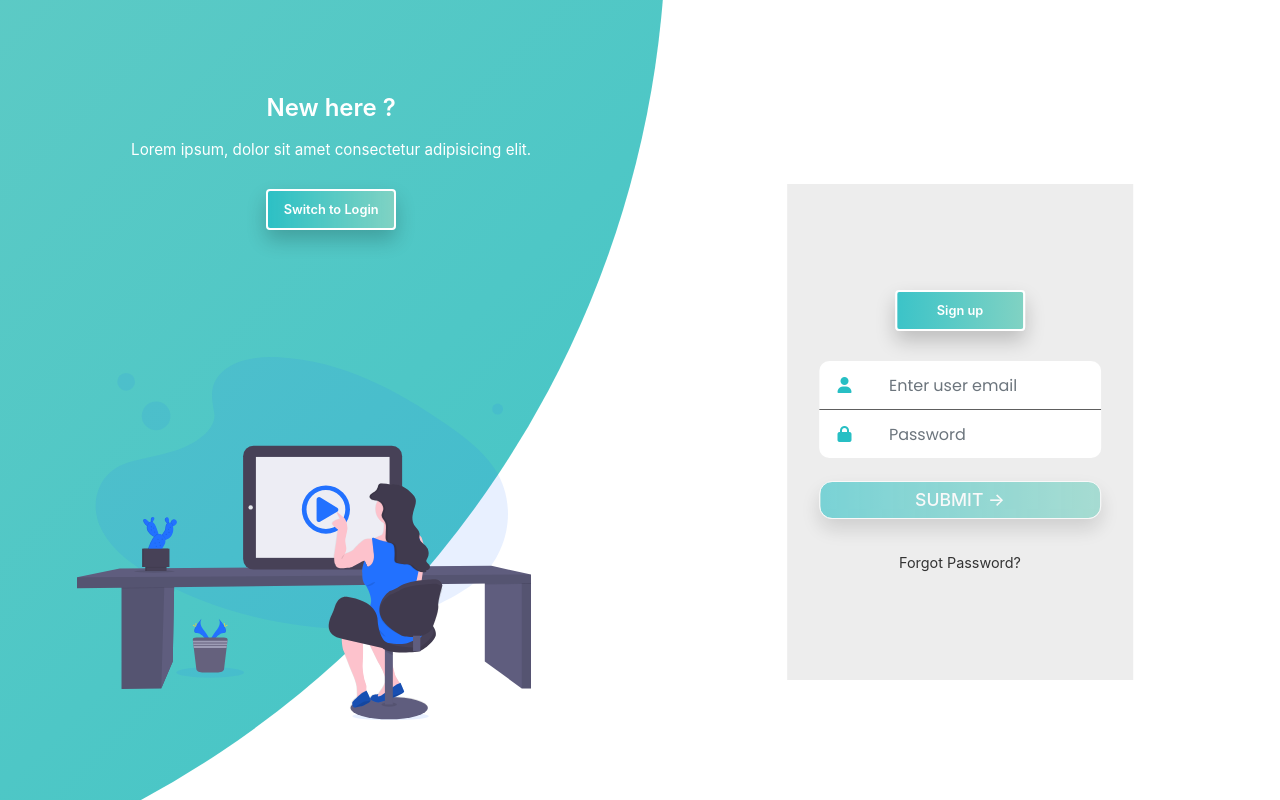
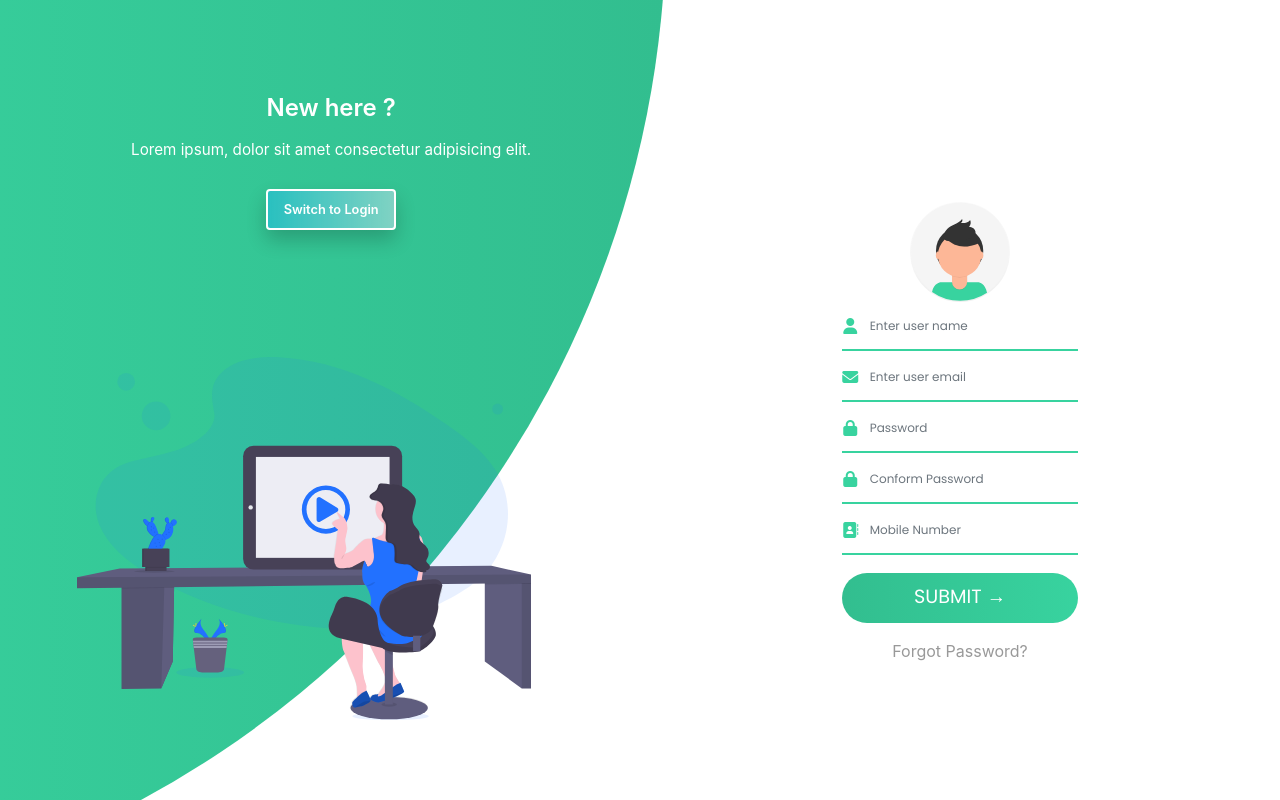
Before and after one commit to dudesIntz/Moving_Bird_Client, an Angular app: page / in a window 1280 px wide. Built offline with nearby package versions, Linux system fonts and the light colour scheme.

Commit message:
update form page

```diff
--- a/src/app/pages/sign-in-out/sign-in-out.component.css
+++ b/src/app/pages/sign-in-out/sign-in-out.component.css
@@ -27,12 +27,12 @@ input {
   top: 54%;
   transform: translate(-50%, -50%);
   left: 75%;
-  width: 27%;
+  width: 300px;
   transition: 1s 0.7s ease-in-out;
   display: grid;
   grid-template-columns: 1fr;
   z-index: 5;
-  height: 62%;
+  height: 82%;
 }
 form {
     position: relative;
@@ -45,8 +45,107 @@ form {
     grid-column: 1 / 2;
     grid-row: 1 / 2;
     padding: 2rem;
-    background: #1d1b1b14;
   }
+  .formGrp{
+    width: 100%;
+    position: relative;
+    display: grid;
+    grid-template-columns: 7% 93%;
+    margin: 25px 0;
+    padding: 5px 0;
+    border-bottom: 2px solid #d9d9d9;
+    margin: 2px;
+  }
+  .formGrp:before{
+    right: 50%;
+
+  }
+  .icon{
+    color: #d9d9d9;
+    display: flex;
+    justify-content: center;
+    align-items: center;
+  }
+
+  .icon i{
+    transition: .3s;
+  }
+  .formGrp:before, .formGrp:after {
+    content: '';
+    position: absolute;
+    bottom: -2px;
+    width: 0%;
+    height: 2px;
+    background-color: #38d39f;
+    transition: .4s;
+}
+.formGrp:before{
+	right: 50%;
+}
+
+.formGrp:after{
+	left: 50%;
+}
+
+.formGrp.focus:before, .formGrp.focus:after{
+	width: 50%;
+}
+.formGrp > div {
+  position: relative;
+  height: 35px;
+}
+.formGrp.focus > .icon > i {
+  color: #38d39f;
+}
+.formGrp.focus > div > h5 {
+  position: absolute;
+	left: 10px;
+	top: 50%;
+	transform: translateY(-50%);
+	color: #999;
+	font-size: 18px;
+	transition: .3s;
+}
+.formGrp > div > input {
+  position: absolute;
+  left: 0;
+  top: 0;
+  width: 100%;
+  height: 100%;
+  border: none;
+  outline: none;
+  background: none;
+  padding: 0.5rem 0.7rem;
+  font-size: 1.2rem;
+  color: #555;
+  font-size: 12px;
+  font-family: 'poppins', sans-serif;
+}
+.formGrp > div > input:focus{
+  box-shadow: none;
+}
+.signInBtn, .logInBtn{
+  display:block;
+  width: 100%;
+  height: 50px;
+  border-radius: 25px;
+  margin: 1rem 0;
+  font-size: 1.2rem;
+  outline: none;
+  border: none;
+  background-image: linear-gradient(to right, #32be8f, #38d39f, #32be8f);
+	background-size: 200%;
+	font-size: 1.2rem;
+	color: #fff;
+	font-family: 'Poppins', sans-serif;
+	text-transform: uppercase;
+	margin: 1rem 0;
+	cursor: pointer;
+	transition: .5s;
+}
+.signInBtn:hover{
+	background-position: right;
+}
 form.sign-up-form {
     opacity: 0;
     z-index: 1;
@@ -74,7 +173,7 @@ form.sign-up-form {
   top: -10%;
   right: 48%;
   transform: translateY(-50%);
-  background-image: linear-gradient(-45deg, #40c4c7 0%, #86d3c2 100%);
+  background-image: linear-gradient(to right, #32be8f, #38d39f, #32be8f);
   transition: 1.8s ease-in-out;
   border-radius: 50%;
   z-index: 6;
@@ -146,27 +245,13 @@ form.sign-up-form {
 .signinBtn{
 
 }
-.signupBtn {
+.switchBtn {
     margin-bottom: 30px;
     background-image: linear-gradient(to right, rgba(40, 191, 196, .9), rgb(128 210 195));
     box-shadow: 0 10px 20px rgba(0, 0, 0, .2);
     color: white;
 }
-.loginBtn{
-    display: block;
-    width: 100%;
-    border-radius: 13px;
-    background-image: linear-gradient(to right, rgba(40, 191, 196, .9), rgb(128 210 195));
-    box-shadow: 0 10px 20px rgba(0, 0, 0, .2);
-    font-size: 1.1rem;
-    font-weight: 500;
-    color: white;
-    text-transform: uppercase;
-    margin-top:23px;
-    /* margin: 16% 0; */
-    transition: .5s;
-    padding: 5px;
-}
+
 .loginBtn:hover{
 transform: translateY(-3px);
   box-shadow: 0 10px 20px rgba(0, 0, 0, .2);
@@ -180,61 +265,11 @@ transform: translateY(-3px);
   background-color: none;
 }
 
-.btn-margin{
-}
-.nomargin{
-    margin:0 !important;
-}
-.formGrp{
-    position: relative;
-    display: grid;
-    grid-template-columns: 15% 85%;
-    background: white;
-    width: 100%;
-    padding: 5px;
-}
-.userBox, .passwordBox{
-    border: none;
-    margin-left: 12px;
-}
-.icon{
-    color: #27bfc4;
-    align-self: center;
-    /* align-items: center; */
-    text-align: center;
+.fpw{
+  color: #999;
 }
 
-.loginText{
-    text-align: center;
-    font-size: 1rem;
-    font-weight: 500;
-    color: #212529ad;
-    margin: 6% 0 8% 0;
-}
-.userBox, .passwordBox{
-    box-shadow: none !important;
-    width: 95%;
-}
-.formGrp.user{
-    border-top-left-radius: 10px;
-    border-top-right-radius: 10px;
-    border-bottom: 1px solid #000000a1;
-}
-.formGrp.password{
-    border-bottom-left-radius: 10px;
-    border-bottom-right-radius: 10px;
-}
-.fpw {
-    display: block;
-text-align: center;
-text-decoration: none;
-color: #333;
-font-size: 0.9rem;
-transition: .3s;
-}
-.fpw:hover{
-color:#38d39f
-}
+
 
 /* ANIMATION */
 
@@ -305,10 +340,10 @@ color:#38d39f
     }
     .signin-signup {
       width: 100%;
-      top: 95%;
+      top: 98%;
       transform: translate(-50%, -100%);
       transition: 1s 0.8s ease-in-out;
-      padding: 2rem;
+      padding: 0.5rem 2rem;
     }
 
     .signin-signup,
@@ -354,10 +389,11 @@ color:#38d39f
     .panel p {
       font-size: 0.7rem;
       padding: 0.5rem 0;
+      margin-bottom: 0;
     }
 
     .btn.transparent {
-      width: 110px;
+      width: 118px;
       height: 35px;
       font-size: 0.7rem;
     }
@@ -366,8 +402,8 @@ color:#38d39f
       width: 1500px;
       height: 1500px;
       transform: translateX(-50%);
-      left: 30%;
-      bottom: 68%;
+      left: 44%;
+    bottom: 82%;
       right: initial;
       top: initial;
       transition: 2s ease-in-out;
@@ -393,10 +429,18 @@ color:#38d39f
     .right-panel .content {
       transform: translateY(300px);
     }
+    .left-panel .image,
+    .left-panel .content {
+      transform: translateY(-58px);
+    }
+
 
     .container1.sign-up-mode .signin-signup {
       top: 5%;
       transform: translate(-50%, 0);
+    }
+    form{
+      padding: 4rem;
     }
   }
 
@@ -404,17 +448,21 @@ color:#38d39f
     .signin-signup {
       width: 100%;
     }
+    .signInBtn{
+      height: 35px;
+      font-size: 1rem;
+    }
     .container1.sign-up-mode .right-panel .image,
     .container1.sign-up-mode .right-panel .content {
       transform: translateY(57px);
     }
     .left-panel .image,
     .left-panel .content {
-      transform: translateY(-34px);
+      transform: translateY(-76px);
     }
 
     form {
-      padding: 0 1.5rem;
+      padding: 0 2.5rem;
     }
 
     .image {
@@ -428,11 +476,11 @@ color:#38d39f
     }
 
     .container1:before {
-      bottom: 72%;
+      bottom: 83%;
       left: 50%;
     }
     .container1.sign-up-mode:before {
-      bottom: 28%;
-      left: 50%;
+      bottom: 24%;
+      left: 32%;
     }
   }
--- a/src/app/pages/sign-in-out/sign-in-out.component.html
+++ b/src/app/pages/sign-in-out/sign-in-out.component.html
@@ -8,19 +8,30 @@
         <div *ngIf="isLoading" style="position: absolute; z-index: 99;">
           <app-loading-spinner></app-loading-spinner>
         </div>
-				<button class="btn transparent signupBtn"> Sign up </button>
-				<div class="form-group nomargin formGrp user">
+        <img style="height:100px" src="../assets/avatar.svg">
+        <div class="form-group formGrp focus">
 					<div class="icon"> <i class="fas fa-user"></i> </div>
 					<div>
             <input
+            type="name"
+            class="form-control"
+            name="name"
+            placeholder="Enter user name"
+            ngModel required/>
+          </div>
+				</div>
+				<div class="form-group formGrp focus">
+					<div class="icon"> <i class="fas fa-envelope"></i> </div>
+					<div>
+            <input
             type="email"
-            class="form-control userBox"
+            class="form-control"
             name="email"
             placeholder="Enter user email"
             ngModel required/>
           </div>
 				</div>
-				<div class="form-group nomargin formGrp password">
+				<div class="form-group formGrp focus">
 					<div class="icon"> <i class="fas fa-lock"></i> </div>
 					<div>
             <input
@@ -30,57 +41,76 @@
             name="password"
             ngModel required/>
           </div>
+        </div>
+        <div class="form-group formGrp focus">
+					<div class="icon"> <i class="fas fa-lock"></i> </div>
+					<div>
+            <input
+            type="password"
+            class="form-control passwordBox"
+            placeholder="Conform Password"
+            name="password"
+            ngModel required/>
+          </div>
+        </div>
+        <div class="form-group formGrp focus">
+					<div class="icon"> <i class="fas fa-address-book"></i> </div>
+					<div>
+            <input
+            type="number"
+            class="form-control"
+            placeholder="Mobile Number"
+            name="number"
+            ngModel required/>
+          </div>
 				</div>
         <button
         type="submit"
-        [disabled]="!signupForm.valid"
-        class="btn loginBtn btn-block">
+
+        class="signInBtn">
         Submit
         <span>&rarr;</span>
         </button>
-        <hr> <a class="fpw" href="#"> Forgot Password?</a>
+        <a class="fpw" href="#"> Forgot Password?</a>
       </form>
 			<form #loginForm = 'ngForm' action="#" class="sign-up-form" (ngSubmit)="onSubmit(loginForm)">
         <div class="alert alert-danger alertmsg" *ngIf="error">
           <p style="margin:0;">{{error}}</p>
         </div>
-        <!--<div *ngIf="isLoading" style="position: absolute; z-index: 99;">
+        <!--[disabled]="!signupForm.valid"  <div *ngIf="isLoading" style="position: absolute; z-index: 99;">
           <app-loading-spinner></app-loading-spinner>
         </div>-->
-        <button class="btn transparent signupBtn"> Login </button>
-				<div class="form-group nomargin formGrp user">
-					<div class="icon"> <i class="fas fa-user"></i> </div>
+        <img style="height:100px" src="../assets/avatar.svg">
+				<div class="form-group formGrp focus">
+					<div class="icon"> <i class="fas fa-envelope"></i> </div>
 					<div>
             <input
-              type="user"
-              name="email"
-              class="form-control userBox"
-              id="user"
-              placeholder="Enter name"
-              ngModel required
-            >
+            type="email"
+            class="form-control"
+            name="email"
+            placeholder="Enter user email"
+            ngModel required/>
           </div>
 				</div>
-				<div class="form-group nomargin formGrp password">
-					<div class="icon"> <i class="fas fa-lock"></i></div>
+				<div class="form-group formGrp focus">
+					<div class="icon"> <i class="fas fa-lock"></i> </div>
 					<div>
             <input
             type="password"
             class="form-control passwordBox"
-            id=""
+            placeholder="Password"
             name="password"
-            placeholder="Password"
-            ngModel required>
+            ngModel required/>
           </div>
-				</div>
+        </div>
         <button
         type="submit"
-        class="btn loginBtn btn-block"
+        class="logInBtn"
         [disabled]="!loginForm.valid" >
         Submit
         <span>&rarr;</span>
       </button>
-        <hr> <a class="fpw" href="#"> Forgot Password?</a>
+        <a class="fpw" href="#"> Forgot Password?</a>
       </form>
 		</div>
 	</div>
@@ -89,13 +119,13 @@
 			<div class="content">
 				<h3>New here ?</h3>
 				<p> Lorem ipsum, dolor sit amet consectetur adipisicing elit. </p>
-				<button class="btn transparent signupBtn" id="sign-up-btn" (click)="onSwitchMode()"> Switch to Login </button>
+				<button class="btn transparent switchBtn" id="sign-up-btn" (click)="onSwitchMode()"> Switch to Login </button>
 			</div> <img src="../assets/register.svg" class="image" alt="" /> </div>
 		<div class="panel right-panel">
 			<div class="content">
 				<h3>One of us ?</h3>
 				<p> Lorem ipsum dolor sit amet consectetur adipisicing elit. </p>
-				<button class="btn transparent signupBtn" id="sign-in-btn" (click)="onSwitchMode()"> Switch to sign up </button>
+				<button class="btn transparent switchBtn" id="sign-in-btn" (click)="onSwitchMode()"> Switch to sign up </button>
       </div> <img src="../assets/logo.svg" class="image" alt="" />
     </div>
 	</div>
```
Also changed, not shown: src/assets/avatar.svg (added).
